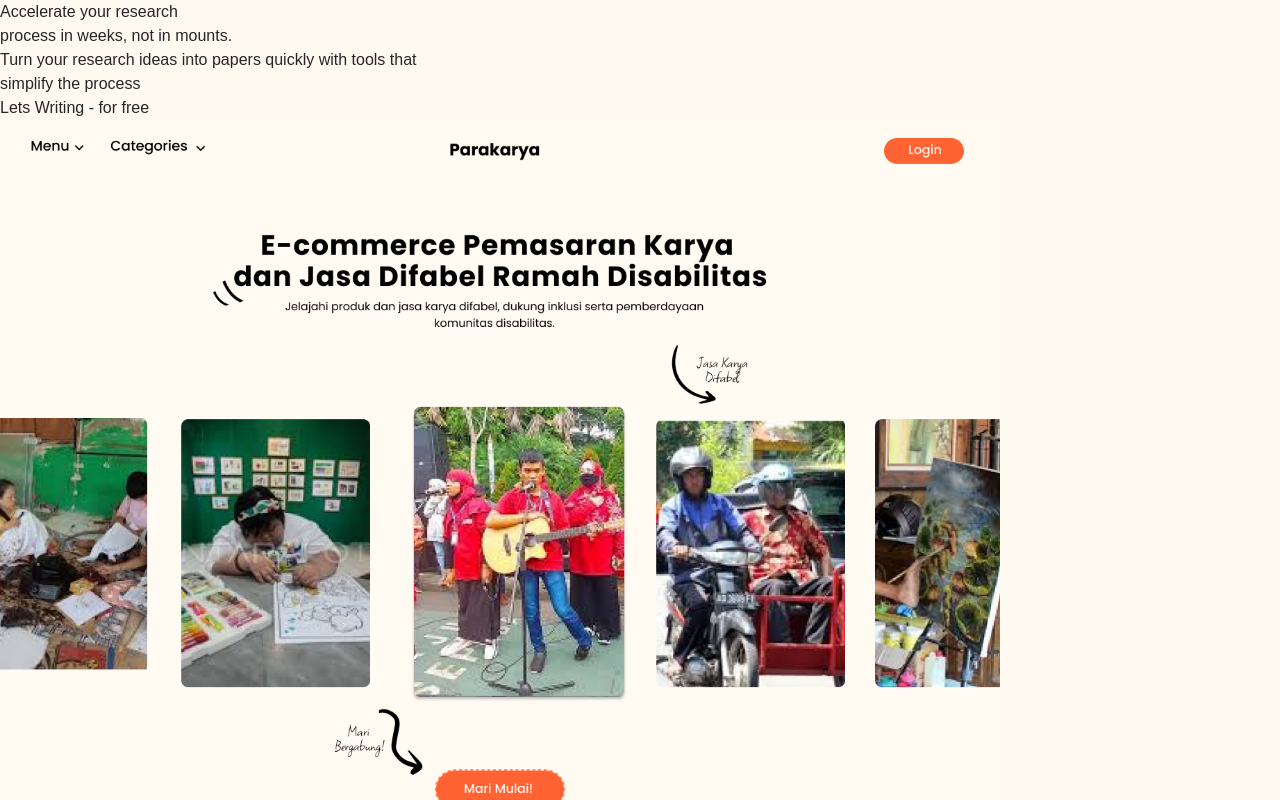
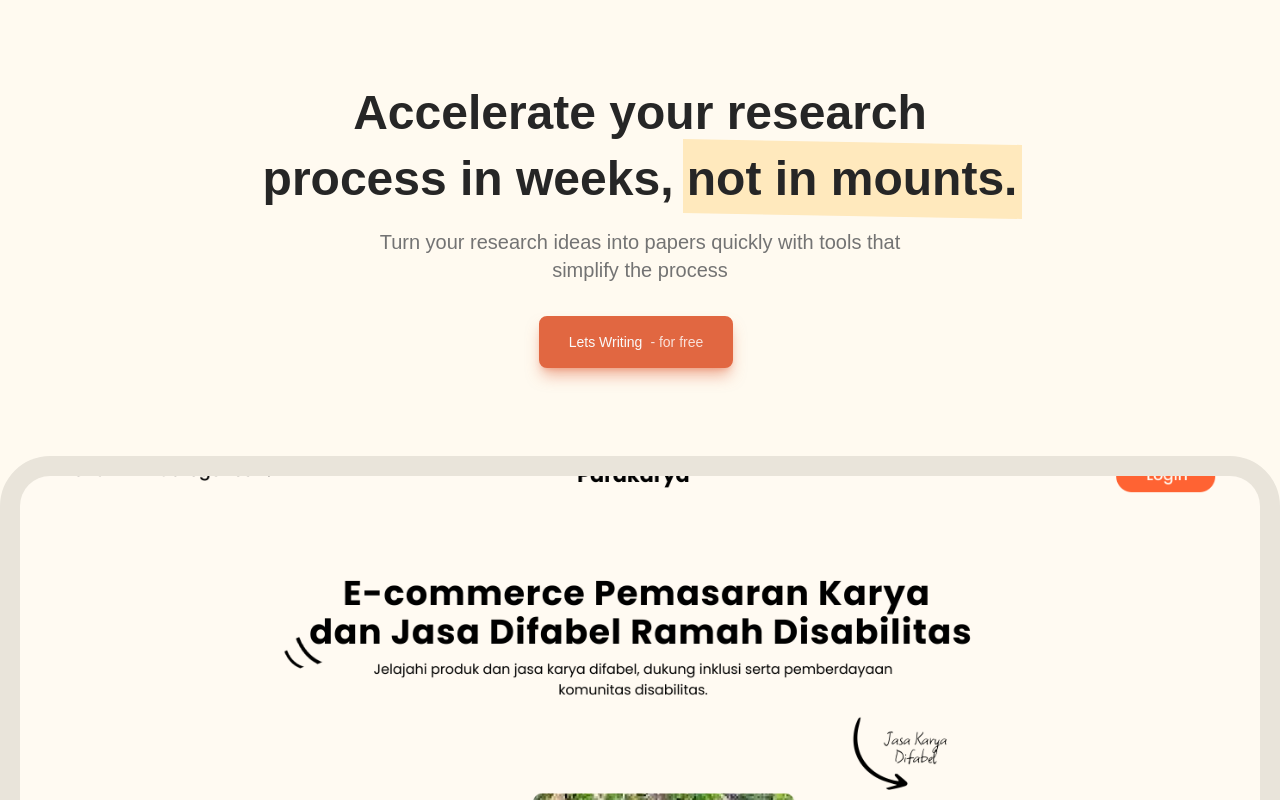
Before and after one commit to Candra0x6/Acadist, a Next.js app in the folder web/: page / in a window 1280 px wide. Shown: the top 800 px of the page. Built offline with nearby package versions, Linux system fonts and the light colour scheme.

Commit message:
Refactor Tailwind CSS configuration paths and update TypeScript exclusion settings

```diff
--- a/web/tailwind.config.ts
+++ b/web/tailwind.config.ts
@@ -3,9 +3,9 @@
 const config: Config = {
   darkMode: ["class"],
   content: [
-    "./src/pages/**/*.{js,ts,jsx,tsx,mdx}",
-    "./src/components/**/*.{js,ts,jsx,tsx,mdx}",
-    "./src/app/**/*.{js,ts,jsx,tsx,mdx}",
+    "./pages/**/*.{js,ts,jsx,tsx,mdx}",
+    "./components/**/*.{js,ts,jsx,tsx,mdx}",
+    "./app/**/*.{js,ts,jsx,tsx,mdx}",
   ],
   theme: {
   	extend: {
--- a/web/tsconfig.json
+++ b/web/tsconfig.json
@@ -35,6 +35,6 @@
     ".next/types/**/*.ts"
   ],
   "exclude": [
-    "node_modules"
+    ".node_modules"
   ]
 }
```
